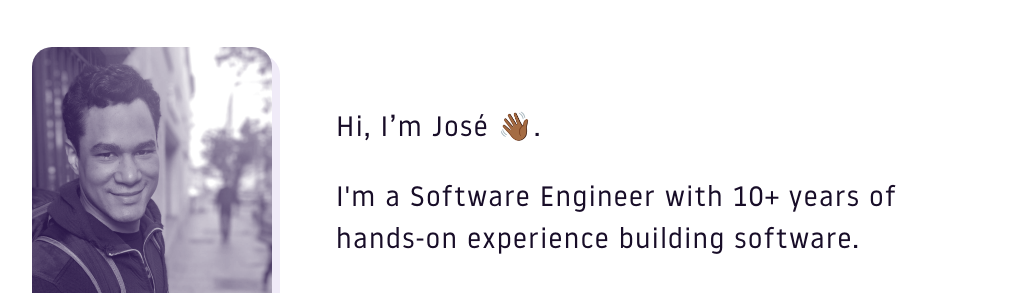
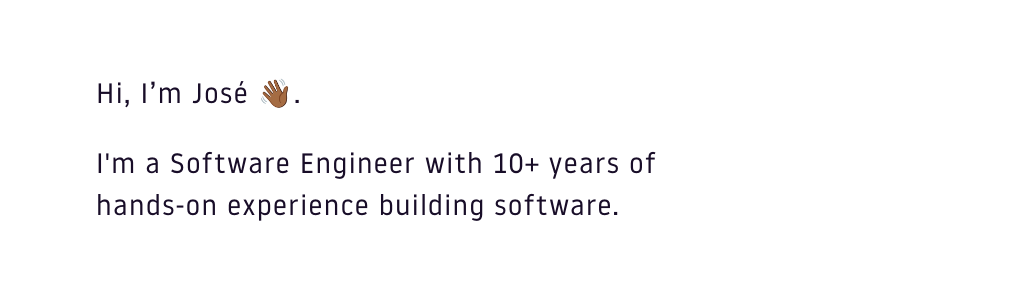
Before and after one commit to jperezg/jperezg.github.io, an Eleventy site: page src/index.html in a window 1280 px wide. Shown: the part 157-450 px from the top of the page, without its empty margins (128-1151 px from the left). Built offline with nearby package versions, Linux system fonts and the light colour scheme; Eleventy itself is replaced by a stand-in of ours; files that its build step writes are made by us from their sources; what eleventy-plugin-sass would draw is missing.

Commit message:
Update index

```diff
--- a/src/index.html
+++ b/src/index.html
@@ -28,9 +28,6 @@
     </header>
 
     <section class="hero-section">
-      <div class="image">
-        <img src="./img.png" alt="profile-picture" />
-      </div>
       <div class="info">
         <p>Hi, I’m José 👋🏾.</p>
         <p>
--- a/src/styles/style.scss
+++ b/src/styles/style.scss
@@ -149,7 +149,7 @@ footer {
   }
 
   .info {
-    padding: 0 20px;
+    padding: 0;
     color: color($default-theme, $text-color);
     // TODO
     font-size: 28px;
```
Also changed, not shown: src/img.png (deleted).
